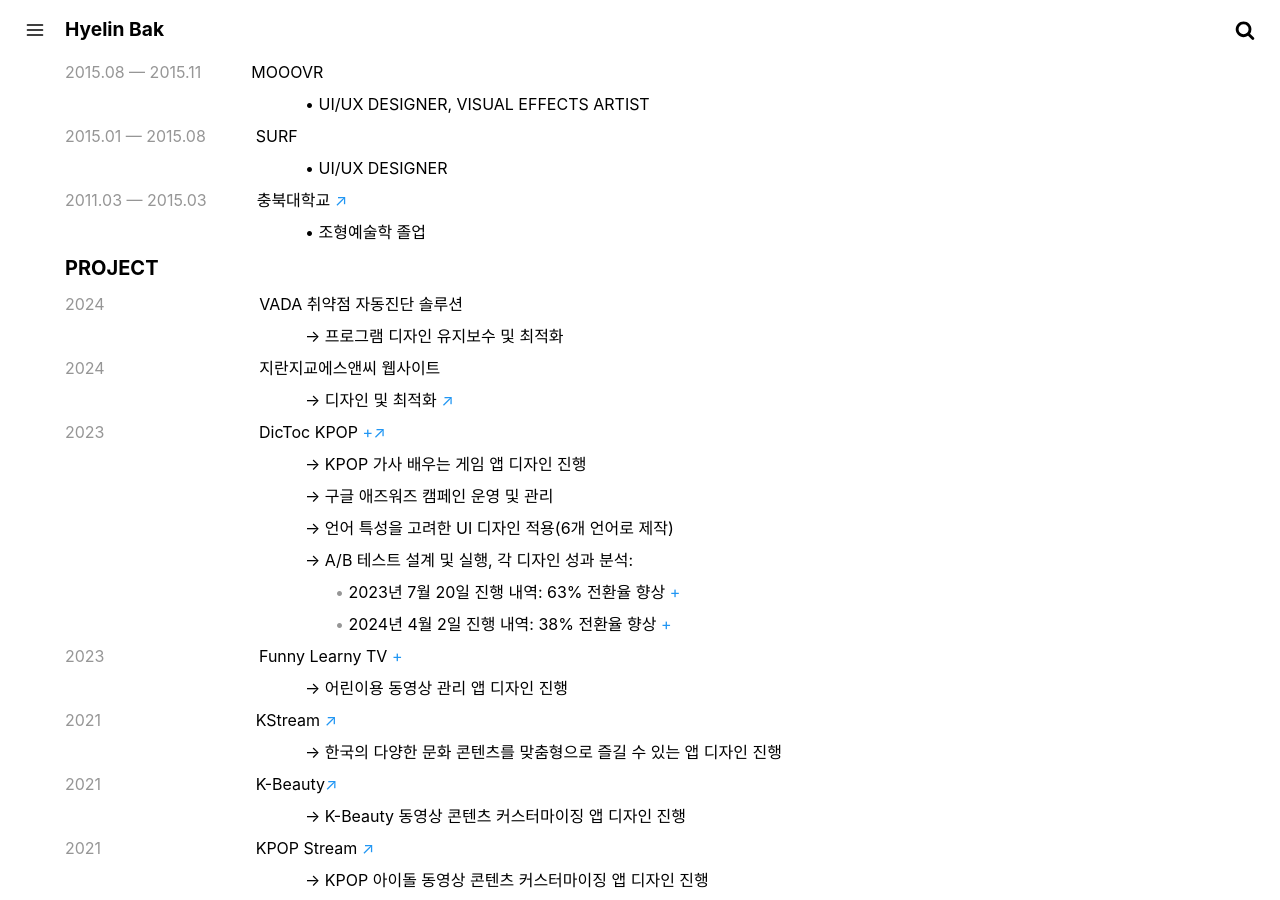
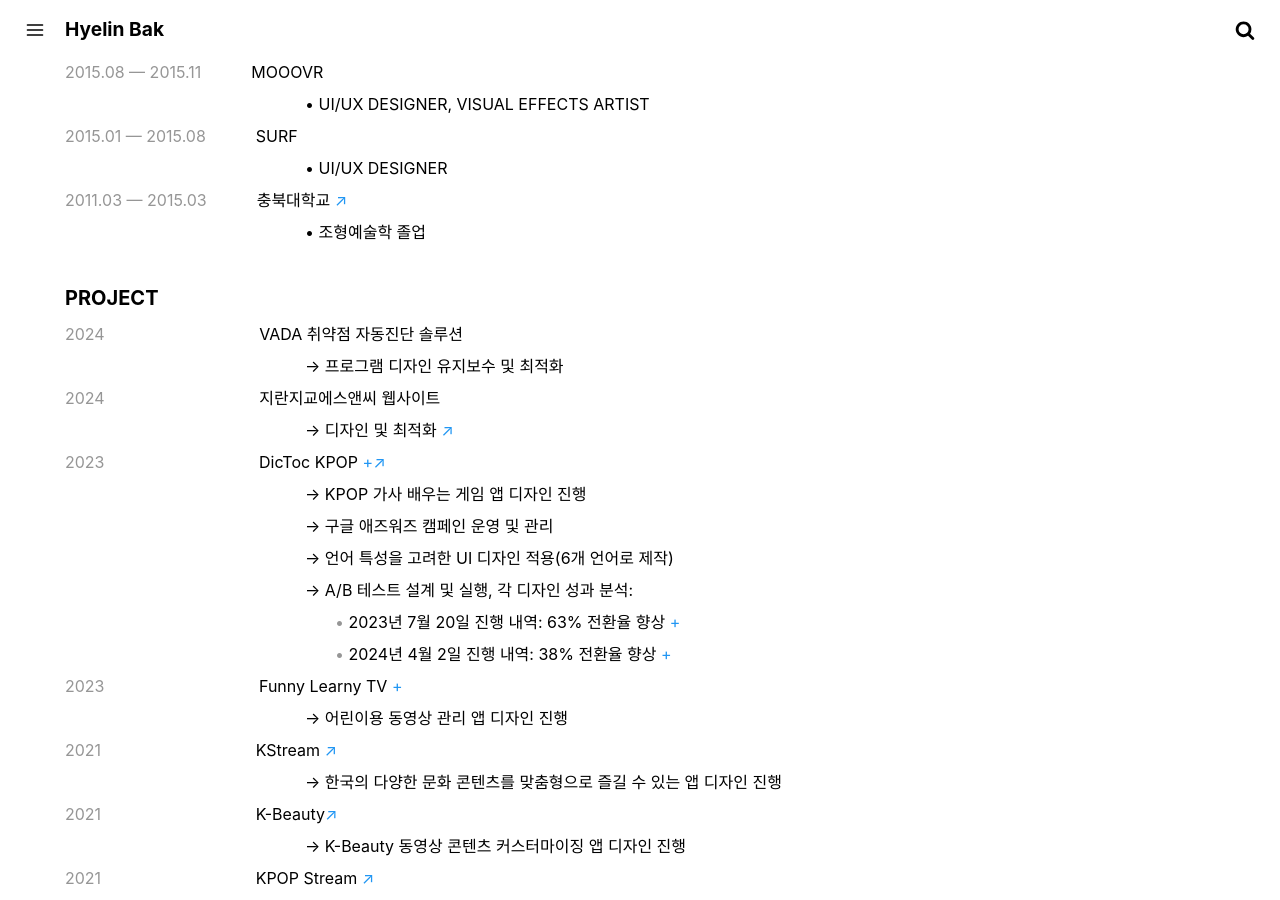
Before and after one commit to crazyjamy/crazyjamy.github.io, a Jekyll site: the page built from about.md, in a window 1280 px wide and 900 px high, scrolled down 394 px. Built offline with Jekyll 4.4.1, drawn with Linux system fonts in a browser that asks for light colours.

Commit message:
Update about.md

```diff
--- a/about.md
+++ b/about.md
@@ -26,7 +26,7 @@
 <span style="margin-left: 240px;"> • 조형예술학 졸업</span><br />
 </div>
 
-<div style="margin-left: 65px;line-height: 2; font-family: -apple-system, BlinkMacSystemFont, Lato, Roboto, Segoe UI, Helvetica Neue, Helvetica, Verdana, Arial, sans-serif;">
+<div style="margin-top: 30px; margin-left: 65px;line-height: 2; font-family: -apple-system, BlinkMacSystemFont, Lato, Roboto, Segoe UI, Helvetica Neue, Helvetica, Verdana, Arial, sans-serif;">
 <span style="font-weight: bold; font-size: 20px;">PROJECT</span> <br />
 <span style="color: #969696;"> 2024 </span><span style="margin-left: 150px;"> VADA 취약점 자동진단 솔루션</span><br />
 <span style="margin-left: 240px;"> → 프로그램 디자인 유지보수 및 최적화 </span><br />
@@ -103,7 +103,7 @@
 <span style="margin-left: 240px;"> → 위치 기반 서비스를 기반으로 선호 브랜드에 대한 정보, 인근 지역의 매장, 쇼핑마켓에 대한 정보 제공 앱 디자인 진행</span> <br />
 </div>
 
-<div style="margin-left: 65px;line-height: 2; font-family: -apple-system, BlinkMacSystemFont, Lato, Roboto, Segoe UI, Helvetica Neue, Helvetica, Verdana, Arial, sans-serif;">
+<div style="margin-top: 30px; margin-left: 65px;line-height: 2; font-family: -apple-system, BlinkMacSystemFont, Lato, Roboto, Segoe UI, Helvetica Neue, Helvetica, Verdana, Arial, sans-serif;">
 <span style="font-weight: bold; font-size: 20px;"> AWARD</span> <br />
 <span style="color: #969696;">2013.11.28.</span><span style="margin-left: 110px;">창업 경진 대회</span> <br />
 <span style="margin-left: 240px;"> • 충북대학교, "우수상 "</span> <br />
@@ -111,7 +111,7 @@
 <span style="margin-left: 240px;"> • 국민권익위원회, "우수상"</span> <br />
 </div>
 
-<div style="margin-left: 65px;line-height: 2; font-family: -apple-system, BlinkMacSystemFont, Lato, Roboto, Segoe UI, Helvetica Neue, Helvetica, Verdana, Arial, sans-serif;">
+<div style="margin-top: 30px; margin-left: 65px;line-height: 2; font-family: -apple-system, BlinkMacSystemFont, Lato, Roboto, Segoe UI, Helvetica Neue, Helvetica, Verdana, Arial, sans-serif;">
 <span style="font-weight: bold; font-size: 20px;"> EXHIBITION</span> <br />
 <span style="color: #969696;">2014. 07. 13 — 2014. 08. 06</span><span style="margin-left: 50px;"> New York, gallery MC,</span><br />
 <span style="margin-left: 280px;"> • I-Ya-Gi <a href="http://www.gallerymc.org/h/i-ya-gi-that-connote-you-and-me/" target="_blank">↗</a></span><br />
```
